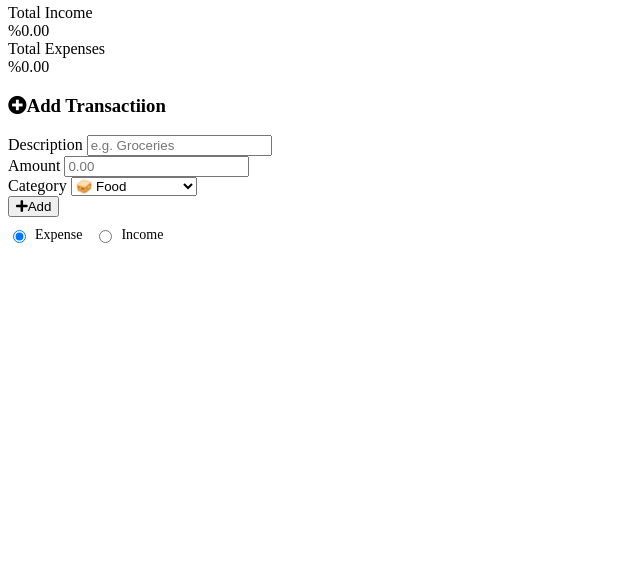
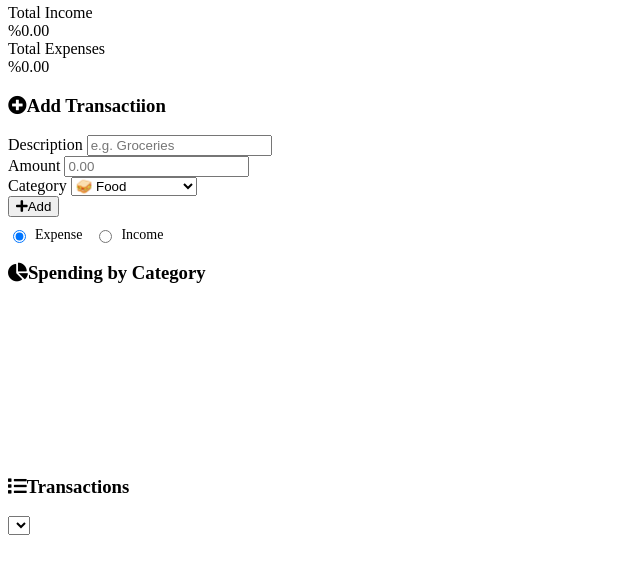
Before and after one commit to Tahir2022/spend-flow, a plain HTML site: page index.html in a window 1280 px wide. Shown: the part 79-646 px from the top of the page, without its empty margins (0-640 px from the left). Drawn offline with nearby package versions, Linux system fonts and the light colour scheme.

Commit message:
exp-inc + filter-group

```diff
--- a/index.html
+++ b/index.html
@@ -86,7 +86,28 @@
                         </label>
                     </div>
                 </div>
+
+                <!--Chart-->
+                <div class="chart-card">
+                    <h3><i class="fas fa-chart-pie" style="color: var(--accent)"></i>Spending by Category</h3>
+                    <div class="chart-container">
+                        <canvas id="categoryChart"></canvas>
+                    </div>
+                </div>
             </div>
+
+            <!--RIGHT:Expenses List-->
+            <div class="right-col">
+                <div class="expenses-header">
+                    <h3><i class="fas fa-list" style="color: var(--accent)"></i>Transactions</h3>
+                    <div class="filter-group">
+                        <select id="filterCategory">
+                            <option value="all"></option>
+                        </select>
+                    </div>
+                </div>
+            </div>
+
         </div>
 
     </div>
```
